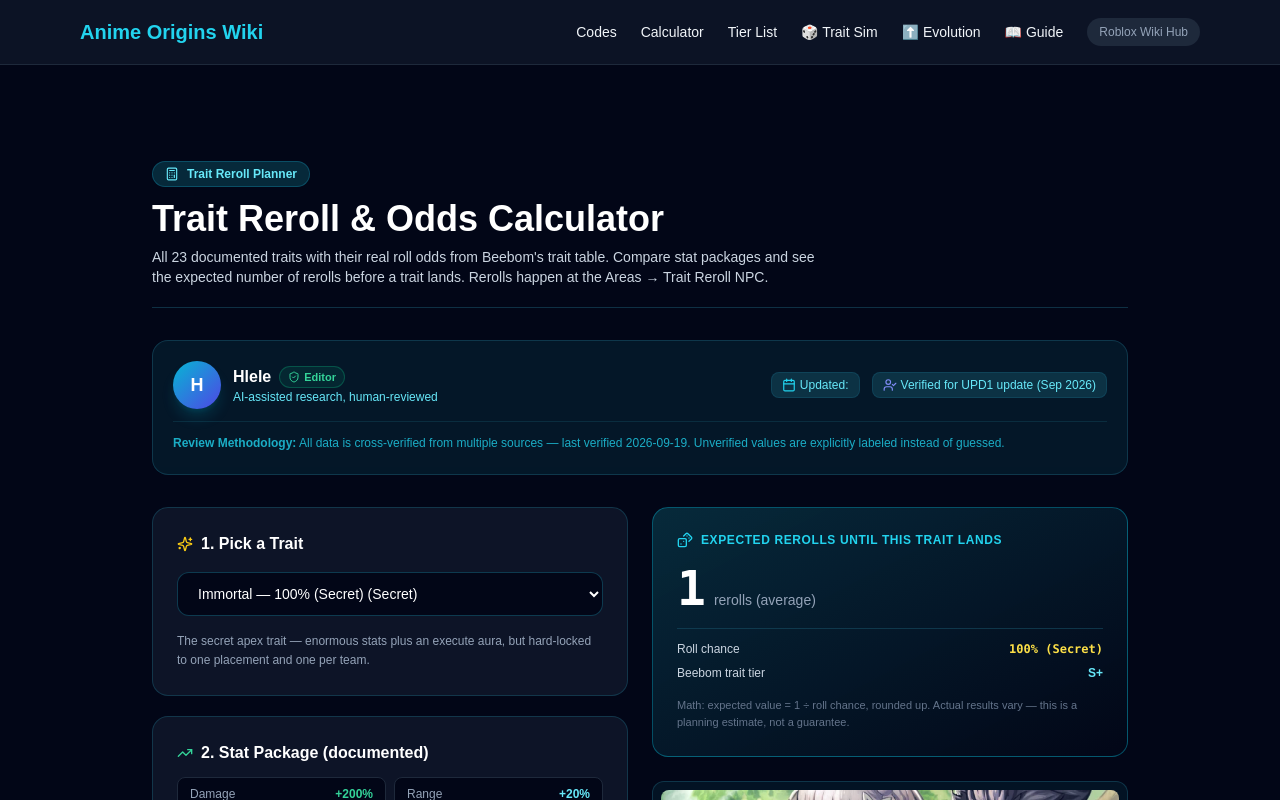
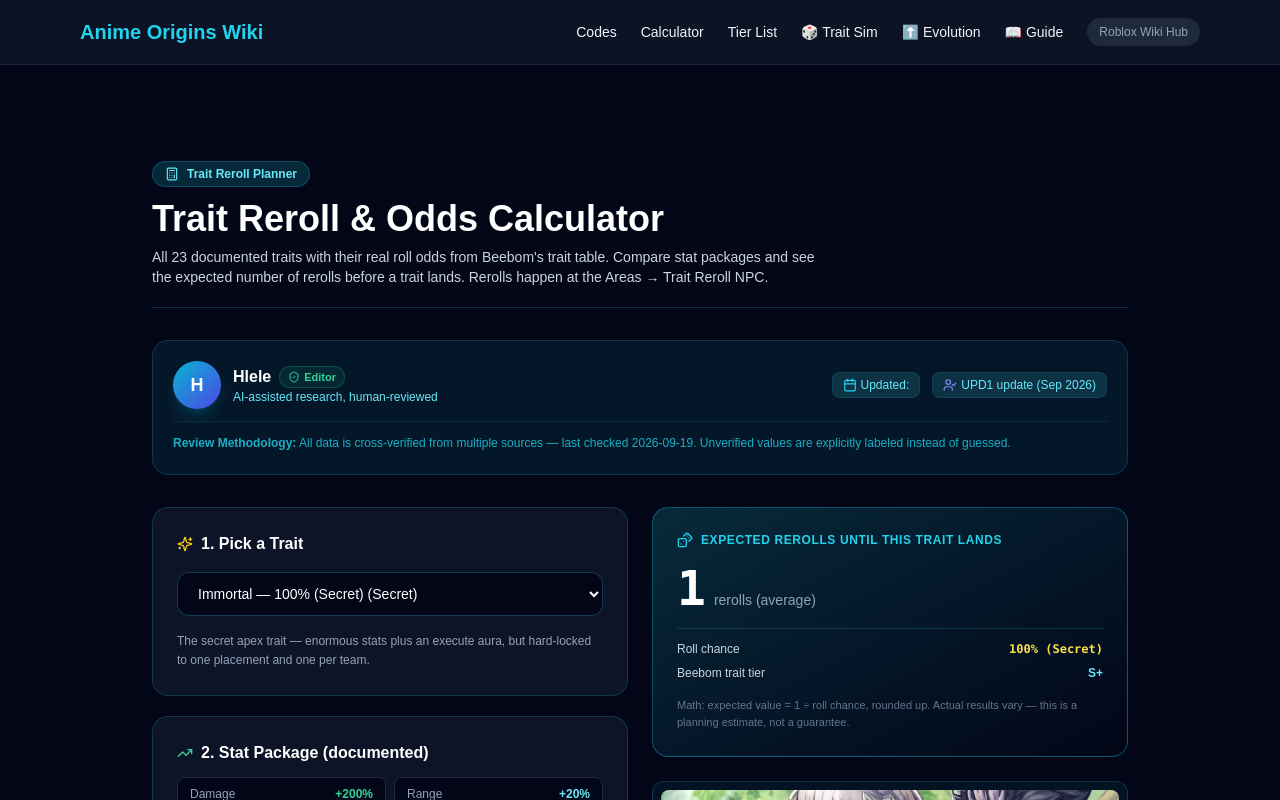
Before and after one commit to lianlele168/anime-origins-wiki, a Next.js app: page /calculator in a window 1280 px wide. Shown: the top 800 px of the page. Built offline with nearby package versions, Linux system fonts and the light colour scheme.

Commit message:
fix(eaeat): remove fabricated author personas and unverified 'verified' claims

```diff
--- a/src/components/AuthorCard.tsx
+++ b/src/components/AuthorCard.tsx
@@ -29,13 +29,13 @@ export default function AuthorCard() {
           </div>
           <div className="flex items-center gap-1 bg-cyan-900/50 px-2.5 py-1 rounded-lg border border-cyan-800/40">
             <UserCheck className="w-3.5 h-3.5 text-indigo-400" />
-            <span>Verified for UPD1 update (Sep 2026)</span>
+            <span>UPD1 update (Sep 2026)</span>
           </div>
         </div>
       </div>
 
       <p className="text-xs text-cyan-400/80 mt-3 pt-3 border-t border-cyan-900/40 leading-relaxed">
-        <strong>Review Methodology:</strong> All data is cross-verified from multiple sources — last verified 2026-09-19. Unverified values are explicitly labeled instead of guessed.
+        <strong>Review Methodology:</strong> All data is cross-verified from multiple sources — last checked 2026-09-19. Unverified values are explicitly labeled instead of guessed.
       </p>
     </div>
   );
```
